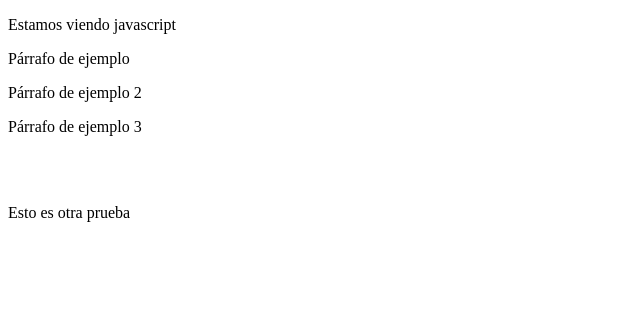
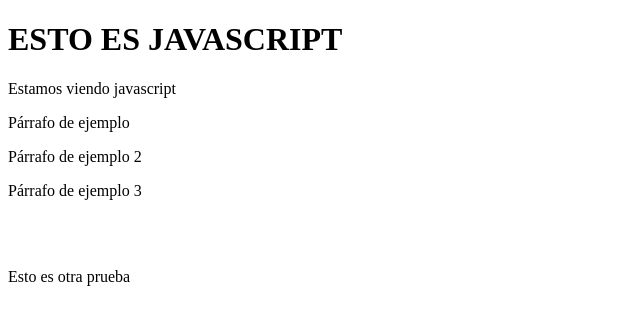
Before and after one commit to Christianhr1999/calendario-devcode, a plain HTML site: page index.html in a window 1280 px wide. Shown: the whole page, without its empty margins (0-640 px from the left). Drawn offline with Linux system fonts and the light colour scheme.

Commit message:
Añade h1

```diff
--- a/index.html
+++ b/index.html
@@ -8,7 +8,7 @@
 
 </head>
 <body>
-
+	<h1>ESTO ES JAVASCRIPT</h1>
 	<p onclick="saludo()";>Estamos viendo javascript</p>
 	<p>Párrafo de ejemplo</p>
 	<p>Párrafo de ejemplo 2</p>
```
